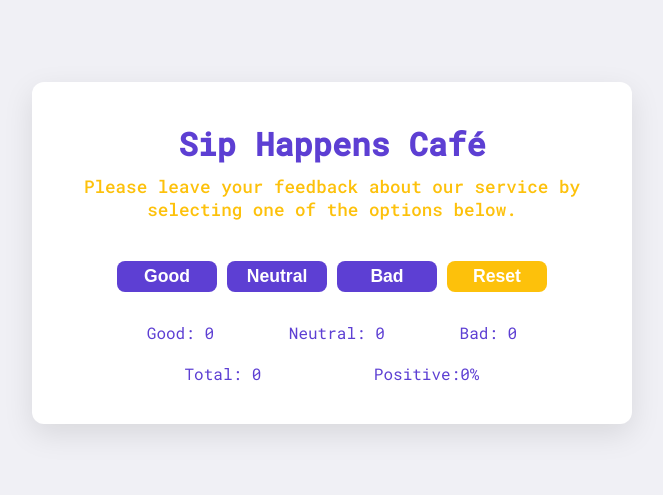
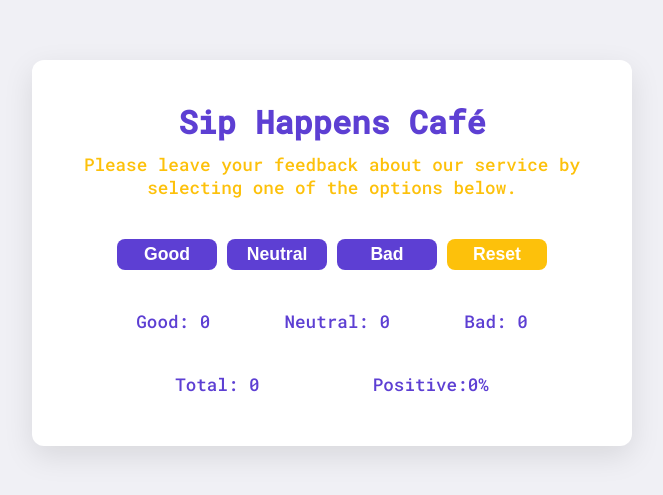
Before and after one commit to UsiTheStorm/goit-react-hw-02, a React (Vite) app: page / in a window 1280 px wide. Shown: the part 147-642 px from the top of the page, without its empty margins (308-971 px from the left). Built offline with nearby package versions, Linux system fonts and the light colour scheme.

Commit message:
Fix styles

```diff
--- a/src/App.css
+++ b/src/App.css
@@ -116,3 +116,9 @@ body {
   justify-content: space-evenly;
   width: 100%;
 }
+
+.stats {
+  padding: 10px;
+  font-size: 1.1rem;
+  font-weight: 500;
+}
```
